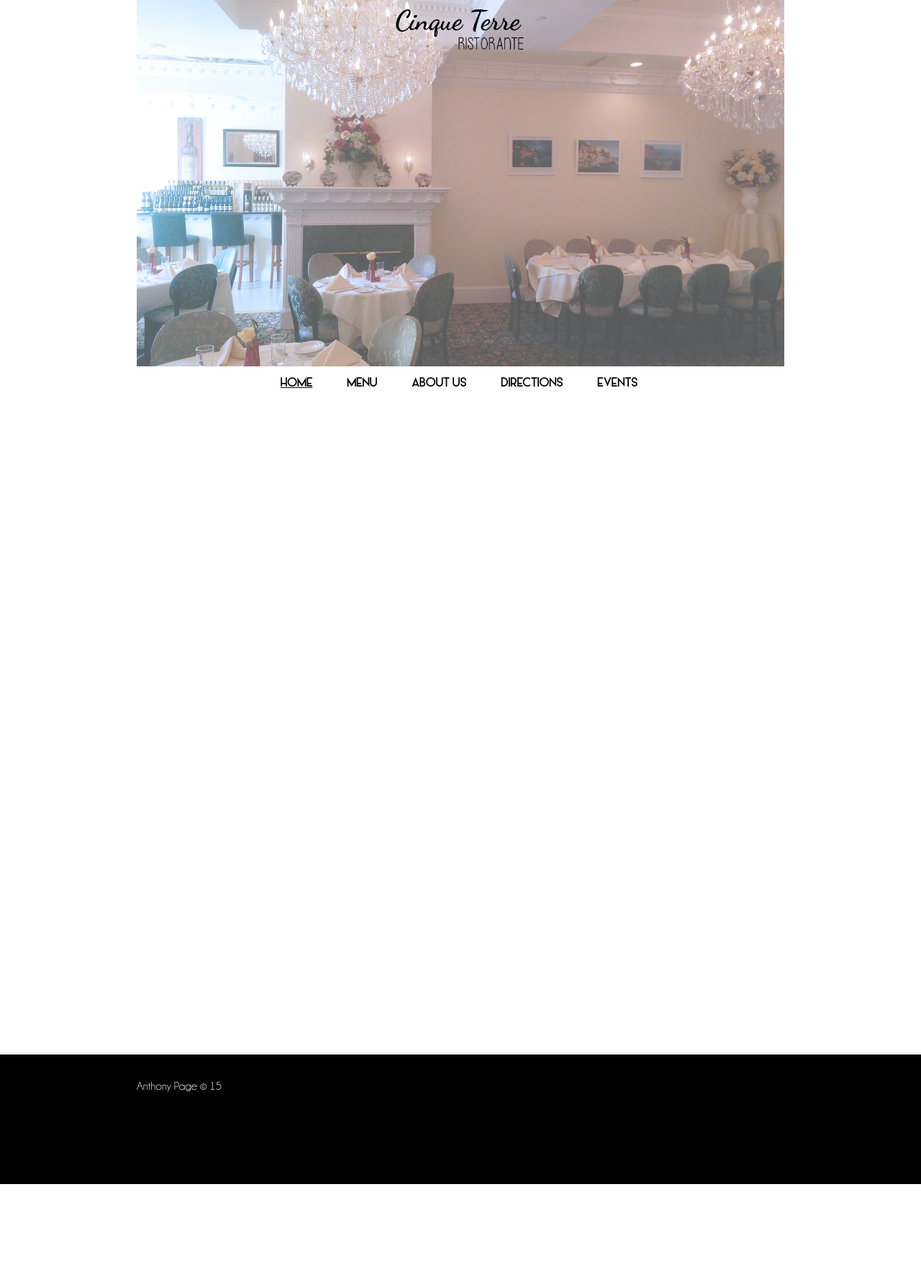
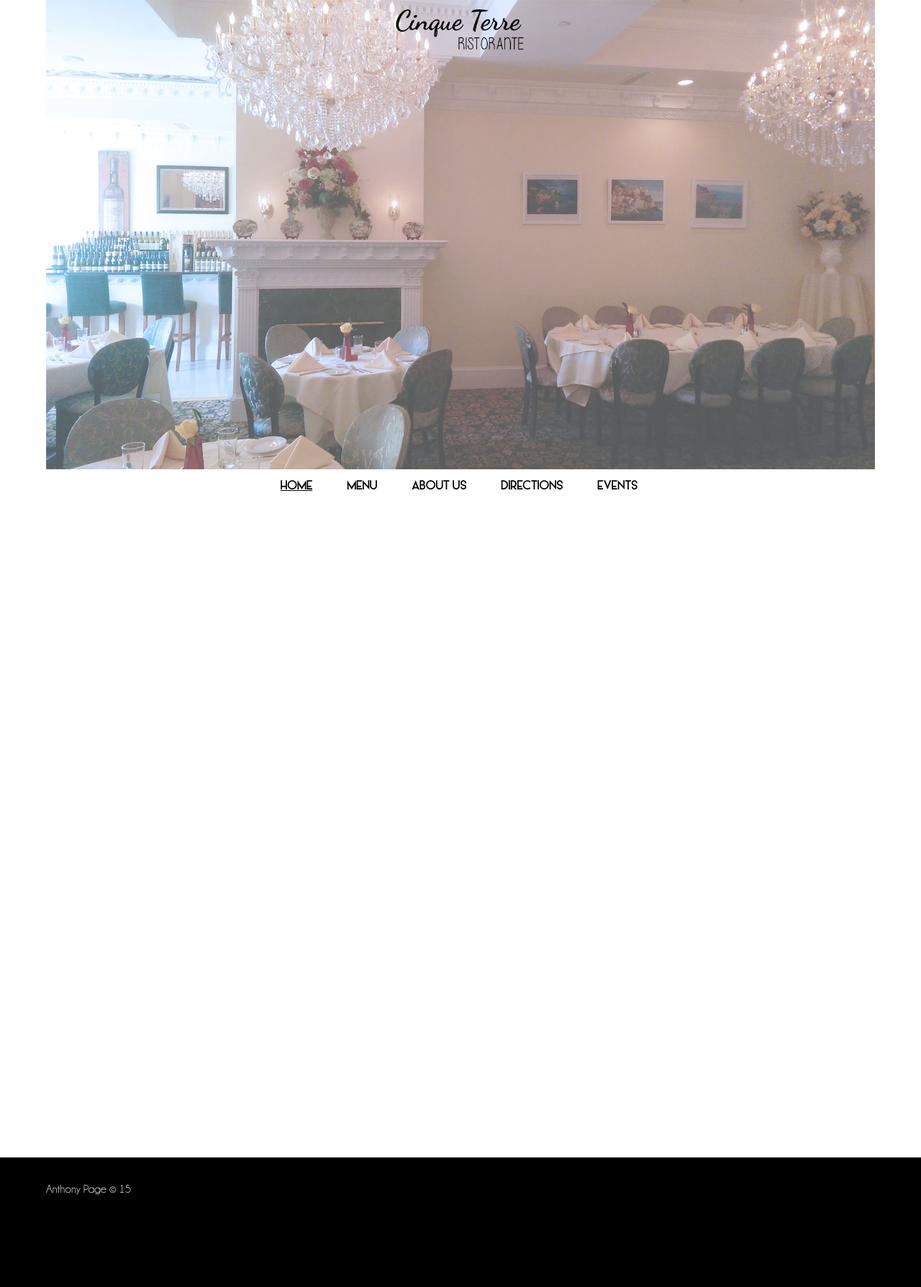
Before and after one commit to cinqueterreli/cinqueterre.github.io, a Jekyll site: the page built from 00index.html, in a window 1280 px wide. Shown: the whole page at 72% size. Built offline with Jekyll 4.4.1, drawn with Linux system fonts in a browser that asks for light colours; before the commit the page ends 1645 px from its top, so only the background shows below that.

Commit message:
Update main.css

```diff
--- a/css/main.css
+++ b/css/main.css
@@ -71,7 +71,7 @@
 /* -----LAYOUT----- */
 
 .container {
-	max-width: 900px; /* max-width will scale to the browser, while just `width` will always be the value */
+	max-width: 90%; /* max-width will scale to the browser, while just `width` will always be the value */
 	margin: 0 auto; /* or margin: 0 auto; -- both will center a block element on a page or in a container */
 }
 
```
